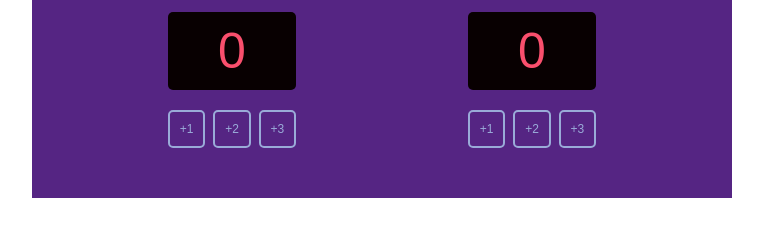
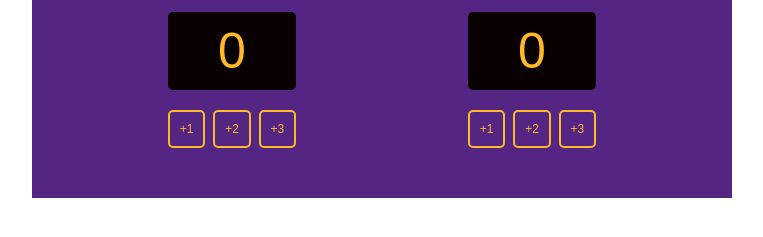
Before and after one commit to Deniseu24/basketball-scoreboard, a plain HTML site: page index.html in a window 1280 px wide. Shown: the part 149-386 px from the top of the page, without its empty margins (258-1021 px from the left). Drawn offline with Linux system fonts and the light colour scheme; a web font is replaced by a local one.

Commit message:
Update colors

```diff
--- a/index.css
+++ b/index.css
@@ -22,7 +22,7 @@ h3 {
 
 #home-el {
     background-color: #080001;
-    color: #F94F6D;
+    color: #FDB927;
     font-family: '60s Scoreboard', sans-serif;
     font-size: 50px;
     padding: 10px 50px;
@@ -32,7 +32,7 @@ h3 {
 
 #away-el {
     background-color: #080001;
-    color: #F94F6D;
+    color: #FDB927;
     font-family: '60s Scoreboard', sans-serif;
     font-size: 50px;
     padding: 10px 50px;
@@ -41,10 +41,10 @@ h3 {
 }
 
 .btn-default {
-    color: #9AABD8;
+    color: #FDB927;
     font-family: 'Cursed Timer ULiL', sans-serif;
     font-size: 12px;
-    border: 2px solid #9AABD8;
+    border: 2px solid #FDB927;
     border-radius: 5px;
     background: none;
     padding: 10px;
```
